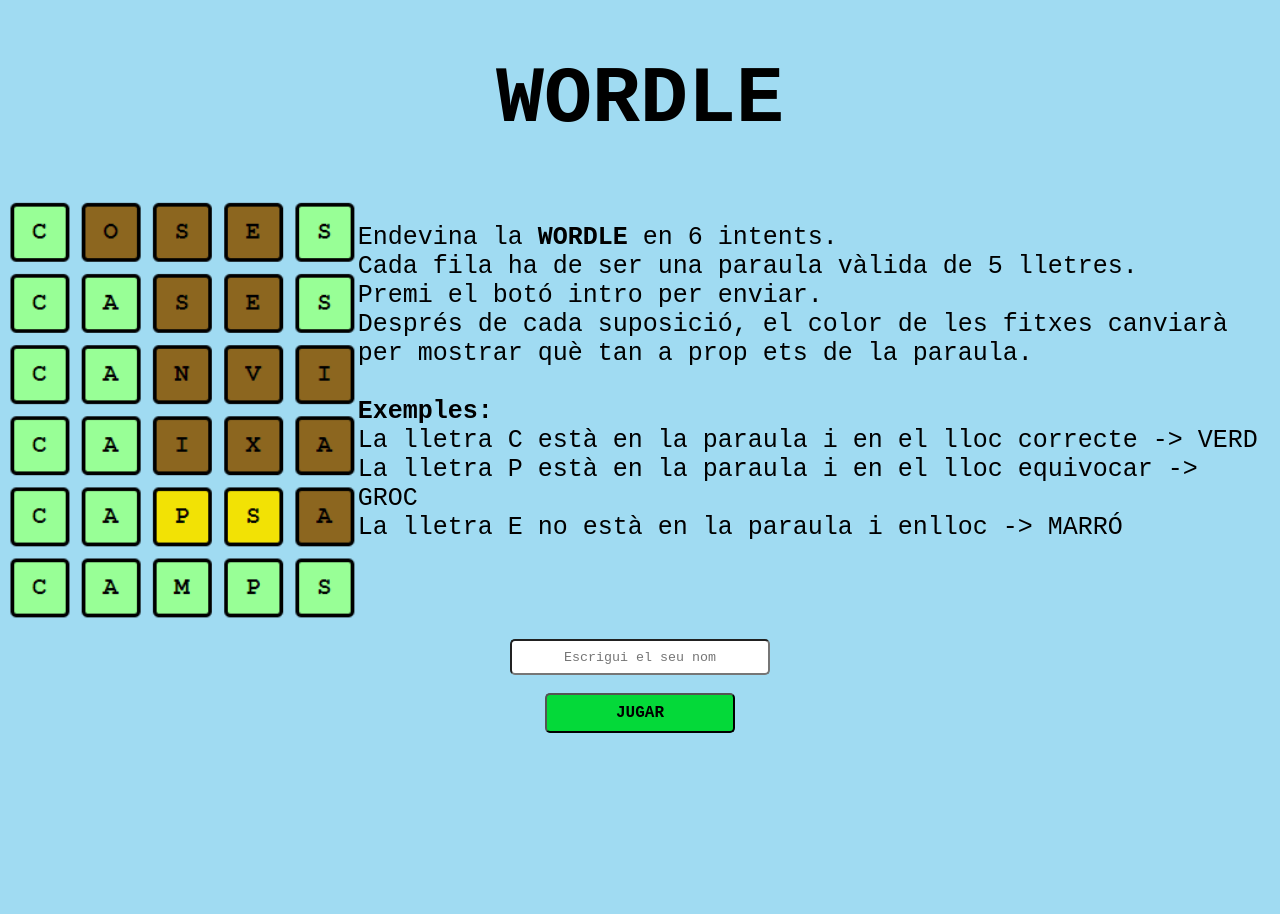
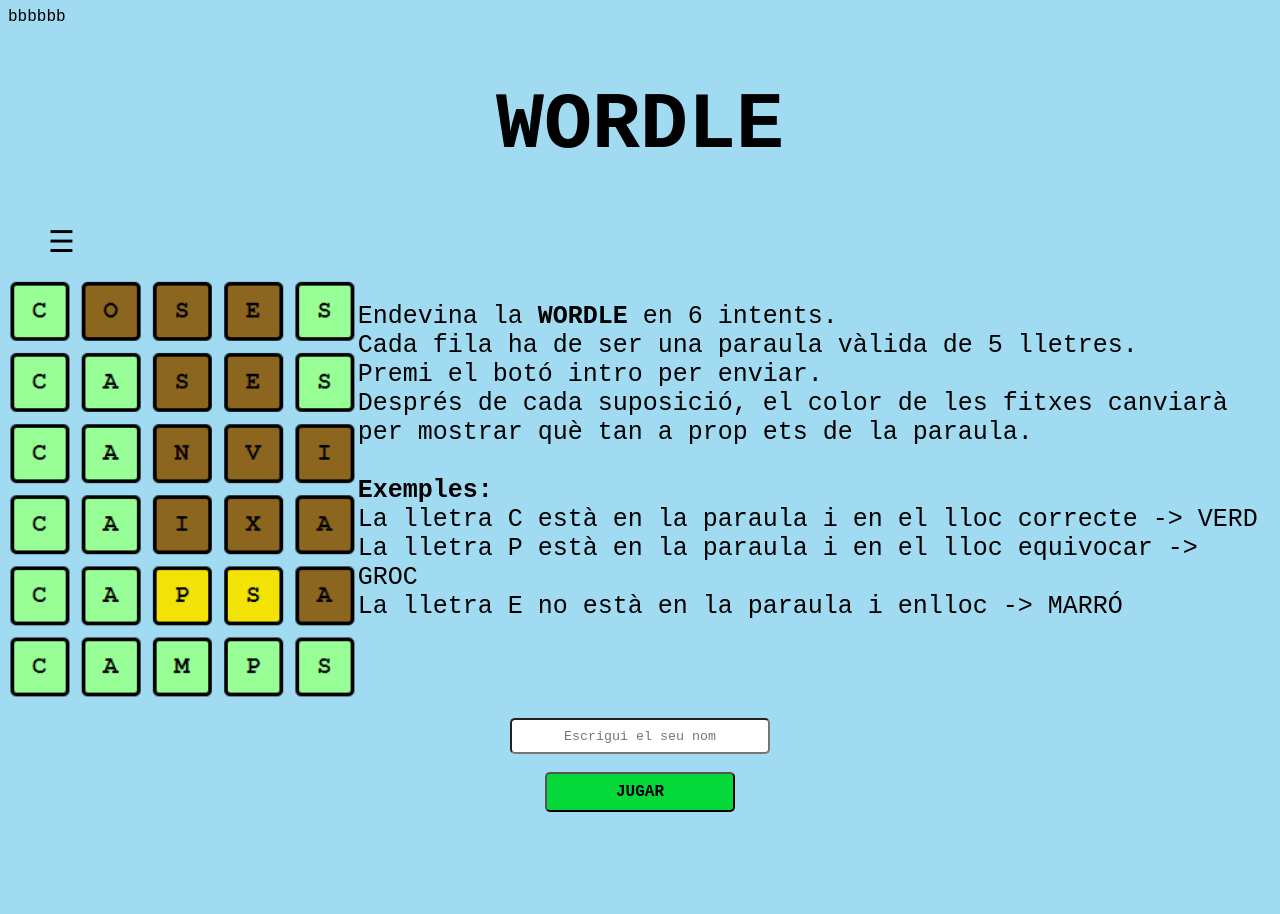
Before and after one commit to raul-garcia-sanchez/WordleProject, a PHP site: page /landingPage/index.php in a window 1280 px wide. Before the commit the page ends 733 px from the top, so only its background shows below. Run offline with PHP 8.4, Linux system fonts and the light colour scheme.

Commit message:
Falta arreglar link de game

```diff
--- a/css/style.css
+++ b/css/style.css
@@ -162,3 +162,53 @@
     padding: 50px;
     text-align: center;
 }
+/* .navigationBarIndex{
+    cursor: pointer;
+
+} */
+#aPlay{
+    width: 50px;
+    height: auto;
+    text-decoration: none;
+    pointer-events: none;
+    color: black;
+}
+.linksToPages{
+    pointer-events: none;
+    cursor: pointer;
+
+}
+
+#iconNavigationBar{
+    font-size: 30px;
+}
+
+.dropdown {
+    display: inline-block;
+
+}
+
+.dropdown-content {
+    background-color: #3F8EBF;
+    display:none;
+    position: fixed;
+
+}
+
+.dropdown-content a {
+    color: black;
+    padding: 12px 16px;
+    text-decoration: none;
+    display: block;
+    text-align: left;
+    transition: all .4s ease-in-out;
+
+}
+
+.dropdown-content a:hover {
+	background-color: rgba(208, 208, 207, 0.2)
+
+}
+.dropdown:hover .dropdown-content {
+    display:block;
+}
--- a/landingPage/index.php
+++ b/landingPage/index.php
@@ -1,3 +1,6 @@
+<?php
+    session_start();
+?>
 <!DOCTYPE html>
 <html lang="ca">
 <head>
@@ -5,11 +8,33 @@
     <meta charset="UTF-8">
     <meta name="viewport" content="width=device-width, initial-scale=1.0">
     <link rel="stylesheet" href="../css/style.css">
+
+    <?php
+        if (isset($_SESSION["userName"])){
+            echo "<script> document.getElementsByClassName('linksToPages').style.pointer-Events = 'auto' </script>";
+            echo "aaaaaaaaaa";
+        }
+        else{
+            echo "bbbbbb";
+        }
+    ?>
+
 </head>
 <body>
     <header>
         <h1 class="titleWordle">WORDLE</h1>
     </header>
+
+    <nav class="navigationBarIndex">
+        <ul>
+            <li class="dropdown">
+                <a id="aPlay" href="../playGame/game.php"><span id="iconNavigationBar">&#9776;</span></a>
+                <div class="dropdown-content">
+                    <a class="linksToPages" href="../playGame/game.php">Jugar</a>
+                </div>
+            </li>
+        </ul>
+    </nav>
 
     <div class ="containerMainContent">
         <img class="imgLanding" src="../resources/imgLandingPage.png" alt="Quadrícula joc">
@@ -58,5 +83,6 @@
         }
 
     </script>
+
 </body>
 </html>
--- a/playGame/game.php
+++ b/playGame/game.php
@@ -9,10 +9,14 @@
     <link rel="stylesheet" href="../css/style.css">
 </head>
 <body>
+    <a href="../landingPage/index.php">ENLACE</a>
+
     <?php
         $nameUser = (isset($_POST["inputName"]))
             ? $_POST["inputName"]
             : "Unwknown Player";
+
+        $_SESSION['userName'] = $_POST["inputName"];
     ?>
 
     <header>
```
